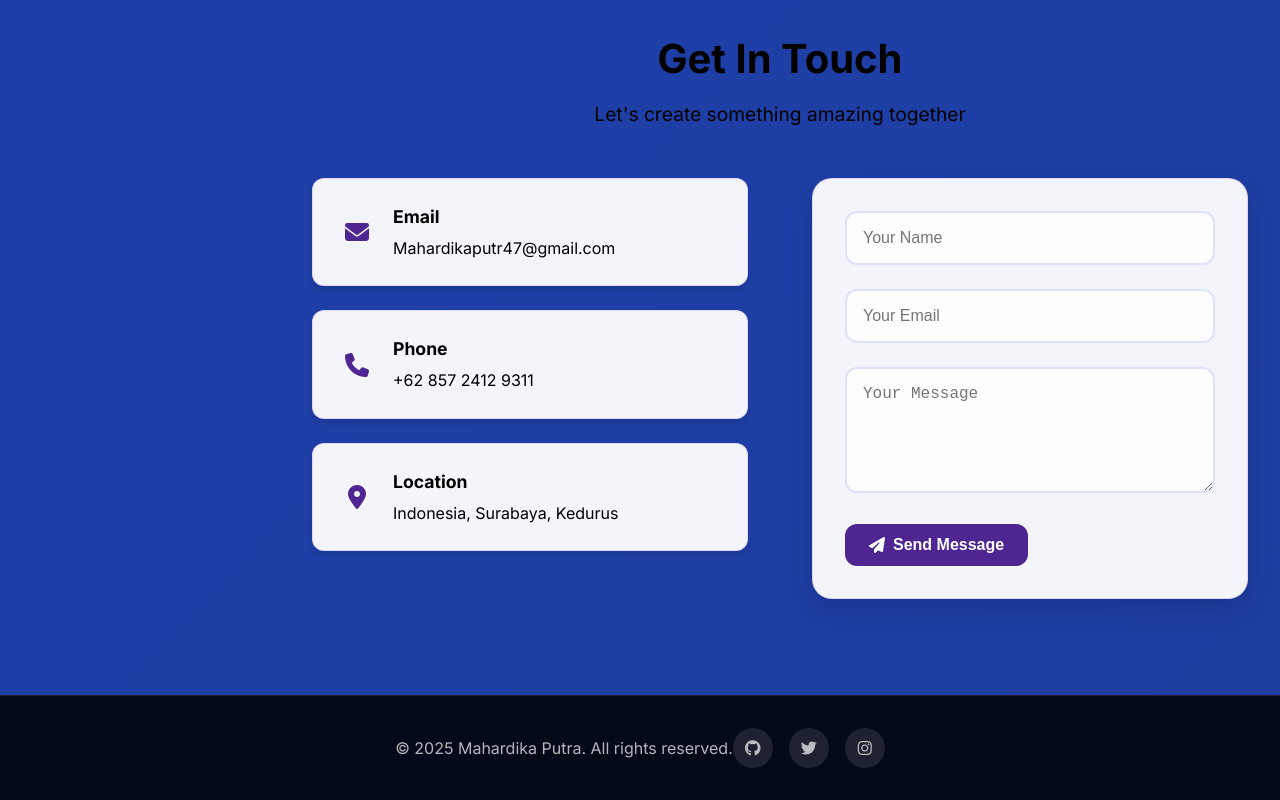
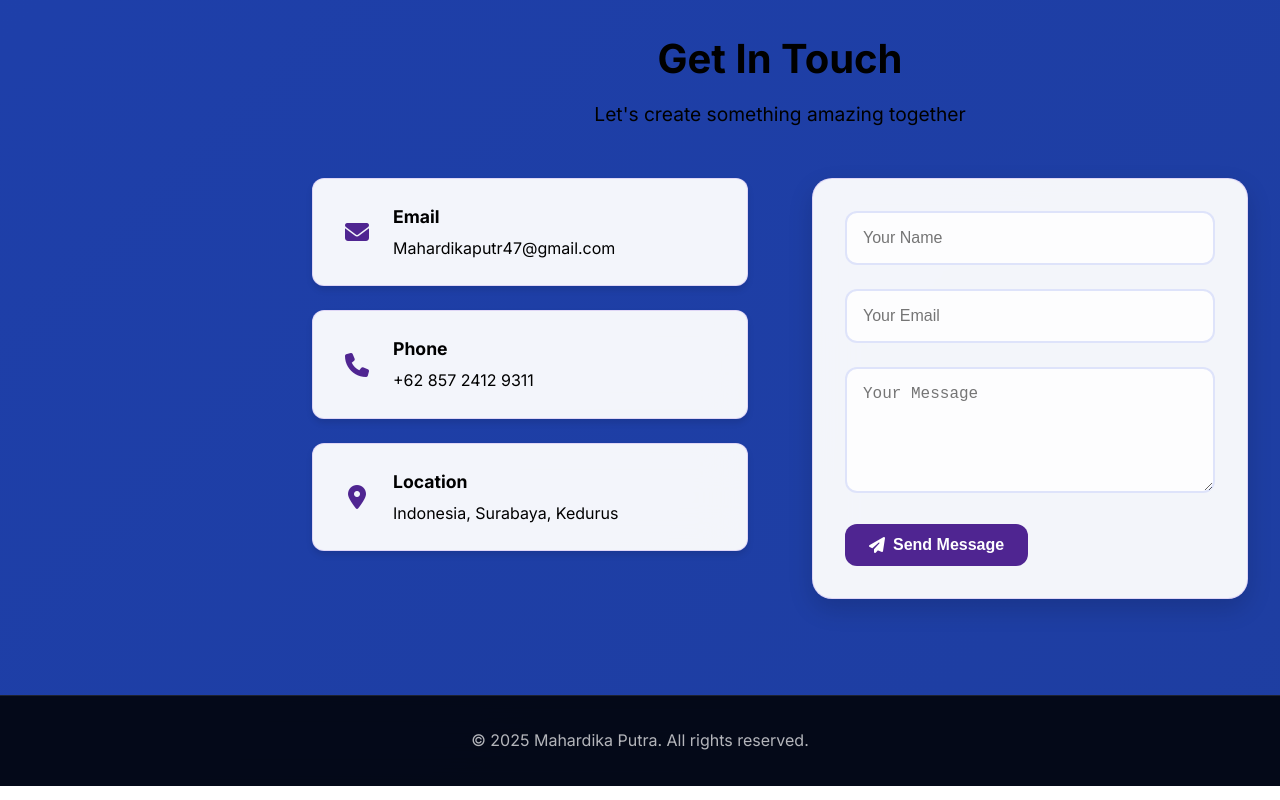
Before and after one commit to QzDevz/ITClub-BelajarHTML, a plain HTML site: page ITClub/index.html in a window 1280 px wide. Shown: the part 2810-3610 px from the top of the page. Drawn offline with nearby package versions, Linux system fonts and the light colour scheme.

Commit message:
Deleted Duplicate
(-) Accidental CopyAndPaste from social link

```diff
--- a/ITClub/index.html
+++ b/ITClub/index.html
@@ -326,15 +326,6 @@
                 <div class="footer-content">
                     <p>&copy; 2025 Mahardika Putra. All rights reserved.</p>
                     <div class="footer-social">
-                        <a href="https://github.com/QzDevz" class="social-link">
-                            <i class="fab fa-github"></i>
-                        </a>
-                        <a href="https://x.com/Vinzalm" class="social-link">
-                            <i class="fab fa-twitter"></i>
-                        </a>
-                        <a href="https://instagram.com/qzdevz" class="social-link">
-                            <i class="fab fa-instagram"></i>
-                        </a>
                     </div>
                 </div>
             </footer>
```
